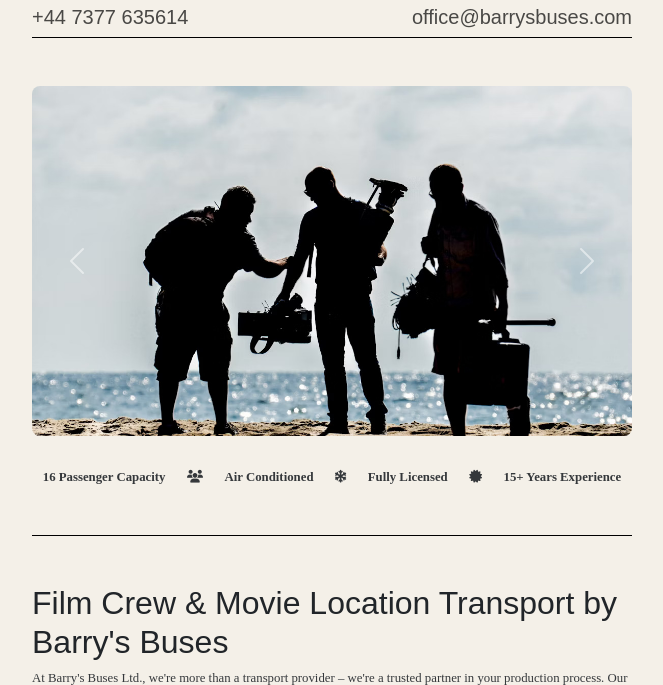
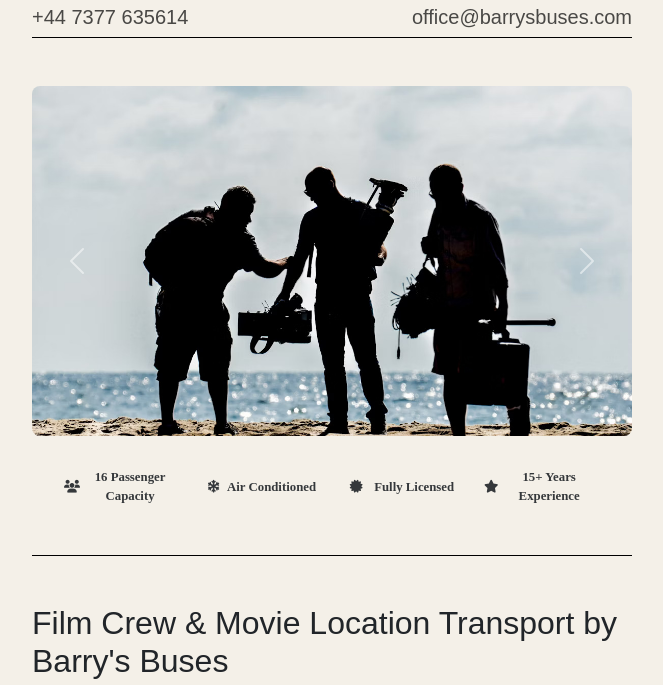
Before and after one commit to todd-neale/barrysbuses, a website built with webpack: page index.html in a window 1280 px wide. Shown: the part 118-803 px from the top of the page, without its empty margins (308-971 px from the left). Built offline with nearby package versions, Linux system fonts and the light colour scheme; a web font is replaced by a local one.

Commit message:
Styling the events

```diff
--- a/index.html
+++ b/index.html
@@ -90,13 +90,24 @@
           <!-- Events Section -->
           <section>
             <div class="d-flex justify-content-around align-items-center">
-              <p class="text-center semi-bold">16 Passenger Capacity</p>
-              <p class="text-center"><i class="fas fa-users"></i></p>
-              <p class="text-center semi-bold">Air Conditioned</p>
-              <p class="text-center"><i class="fas fa-snowflake"></i></p>
-              <p class="text-center semi-bold">Fully Licensed</p>
-              <p class="text-center"><i class="fas fa-certificate"></i></p>
-              <p class="text-center semi-bold">15+ Years Experience</p>
+              <div class="row">
+                <div class="col-md-3 col-6 d-flex justify-content-around align-items-center">
+                  <p class="text-center"><i class="fas fa-users"></i></p>
+                  <p class="text-center semi-bold">16 Passenger Capacity</p>
+                </div>
+                <div class="col-md-3 col-6 d-flex justify-content-around align-items-center">
+                  <p class="text-center"><i class="fas fa-snowflake"></i></p>
+                  <p class="text-center semi-bold">Air Conditioned</p>
+                </div>
+                <div class="col-md-3 col-6 d-flex justify-content-around align-items-center">
+                  <p class= "text-center"><i class="fas fa-certificate"></i></p>
+                  <p class="text-center semi-bold">Fully Licensed</p>
+                </div>
+                <div class="col-md-3 col-6 d-flex justify-content-around align-items-center">
+                  <p class= "text-center"><i class="fas fa-star"></i></p>
+                  <p class="text-center semi-bold">15+ Years Experience</p>
+                </div>
+              </div>
             </div>
           </section>
 
```
